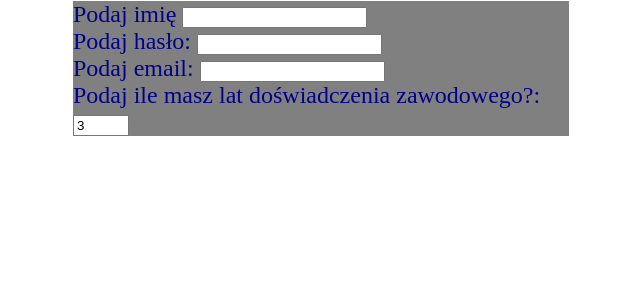
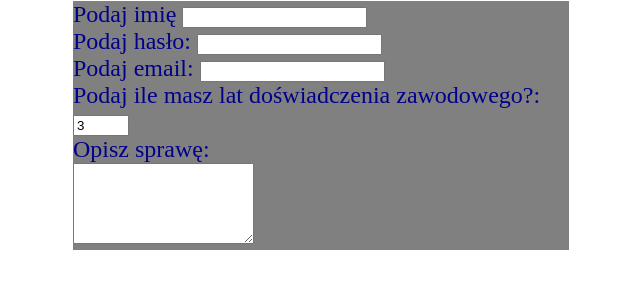
Before and after one commit to Pati5784/gitalk1form, a plain HTML site: page index.html in a window 1280 px wide. Shown: the part 117-406 px from the top of the page, without its empty margins (319-959 px from the left). Drawn offline with Linux system fonts and the light colour scheme.

Commit message:
Add textarea

```diff
--- a/index.html
+++ b/index.html
@@ -50,6 +50,15 @@
 						value="3"
 					/>
 				</div>
+                <div>
+                    <label class="description" id="title4" for="title4">
+                        Opisz sprawę:
+                    </label>
+
+                    <div>
+                        <textarea id="field4" name="field4" rows="5" cols="20" spellcheck="true"></textarea>
+                    </div>
+                </div>
 			</form>
 		</div>
 	</body>
```
